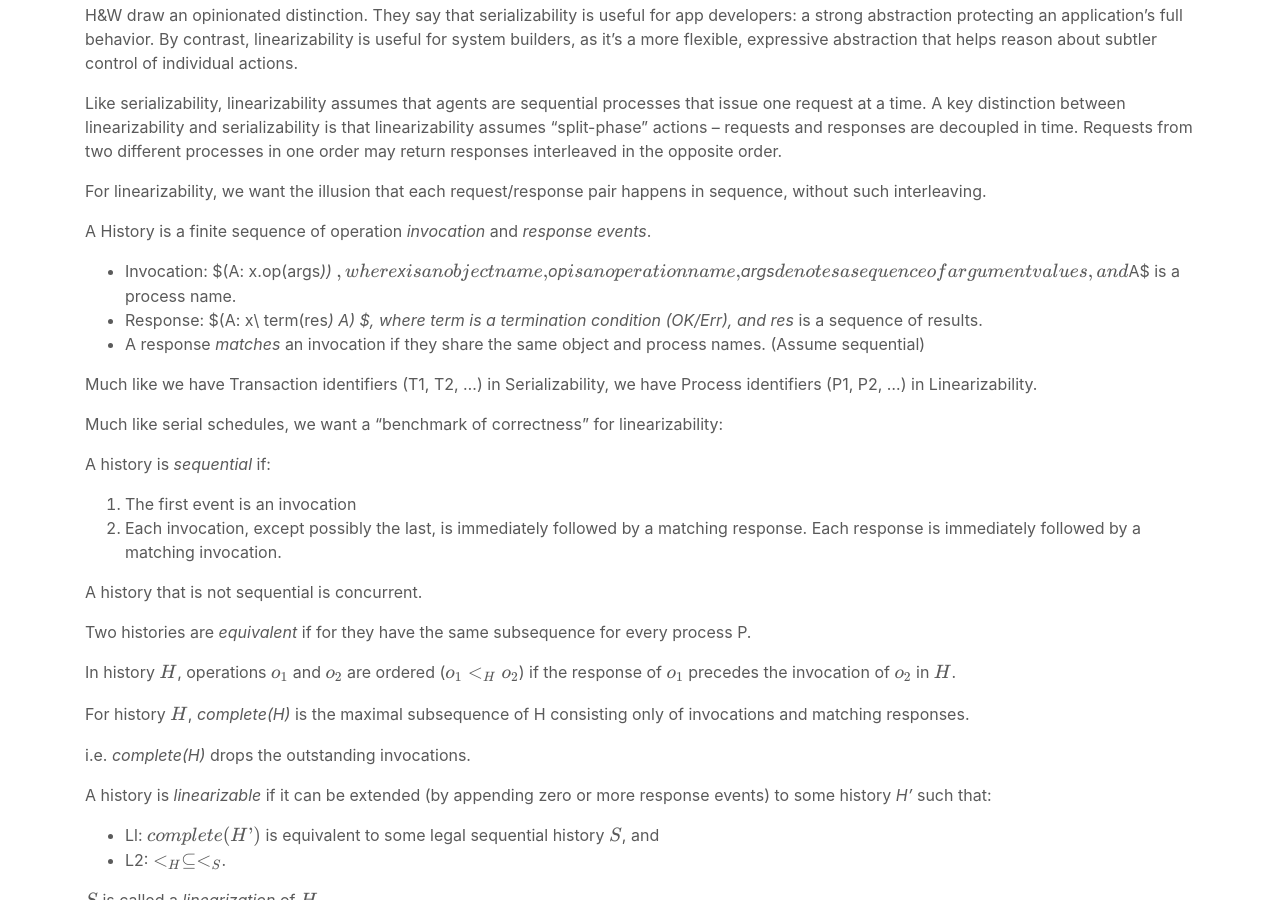
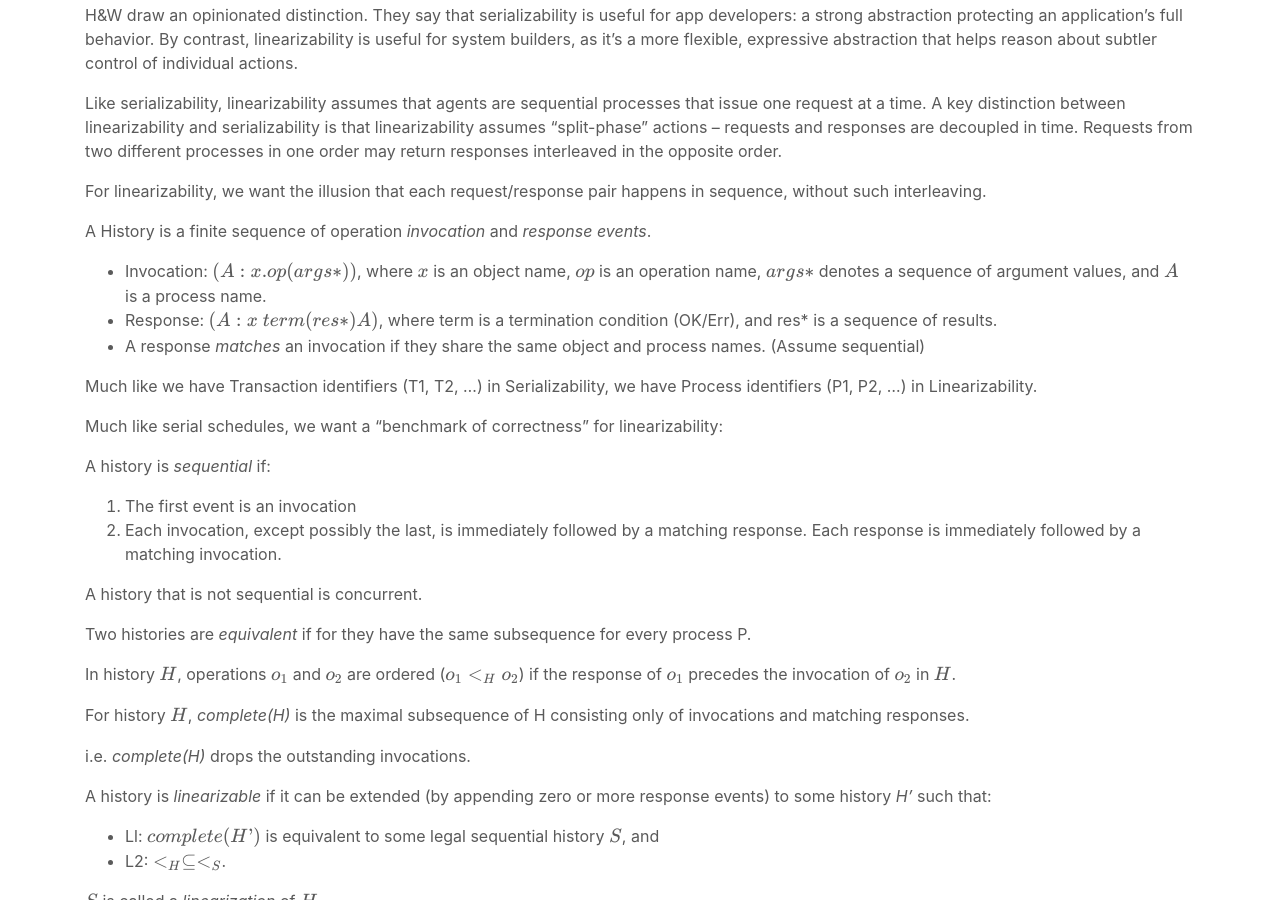
Before and after one commit to jhellerstein/cs286-sp24, a Jekyll site: the page built from Lecture 14 CAP and CALM.md, in a window 1280 px wide and 900 px high, scrolled down 2868 px. Built offline with Jekyll 4.4.1, drawn with Linux system fonts in a browser that asks for light colours; nearby versions of some CDN libraries; our own code applies the rules of GitHub Pages for plain Markdown files.

Commit message:
fix katex in Lec 14

```diff
--- a/Lecture 14 CAP and CALM.md
+++ b/Lecture 14 CAP and CALM.md
@@ -79,8 +79,8 @@ A key distinction between linearizability and serializability is that linearizab
 For linearizability, we want the illusion that each request/response pair happens in sequence, without such interleaving.
 
 > A History is a finite sequence of operation *invocation* and *response events*.
-> - Invocation: $(A: x.op(args*)) $, where $x$ is an object name, $op$ is an operation name, $args*$ denotes a sequence of argument values, and $A$ is a process name.
-> - Response: $(A: x\ term(res*) A) $, where term is a termination condition (OK/Err), and res* is a sequence of results.
+> - Invocation: $(A: x.op(args\*))$, where $x$ is an object name, $op$ is an operation name, $args*$ denotes a sequence of argument values, and $A$ is a process name.
+> - Response: $(A: x\ term(res\*) A)$, where term is a termination condition (OK/Err), and res* is a sequence of results.
 > - A response *matches* an invocation if they share the same object and process names. (Assume sequential)
 
 Much like we have Transaction identifiers (T1, T2, ...) in Serializability, we have Process identifiers (P1, P2, ...) in Linearizability.
```
